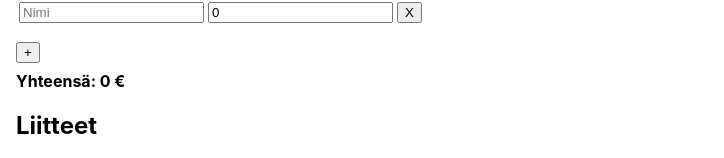
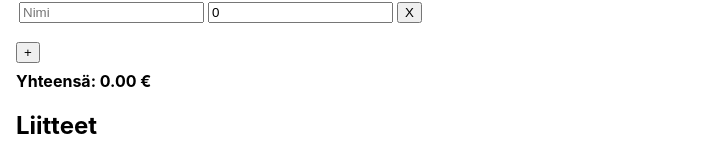
Before and after one commit to osakunta/expenses, a React (Create React App) app: page / in a window 1280 px wide. Shown: the part 599-757 px from the top of the page, without its empty margins (0-724 px from the left). Built offline with nearby package versions, Linux system fonts and the light colour scheme; the HTML template or start-up script is replaced by a standard one.

Commit message:
Fixed total price display in gui.

```diff
--- a/src/components/BillForm.js
+++ b/src/components/BillForm.js
@@ -21,7 +21,7 @@ const BillForm = (props) => {
       : total;
   };
 
-  const totalPrice = () => expenses.reduce(countFromForm, 0);
+  const totalPrice = () => expenses.reduce(countFromForm, 0).toFixed(2);
 
   const handleChangeExpenseName = (changeIndex) => (event) => {
     const newExpenses = expenses.map((expense, index) => {
--- a/src/utils/generate-pdf.js
+++ b/src/utils/generate-pdf.js
@@ -90,7 +90,7 @@ const generateBill = (doc, bill, date) => {
 
   doc.rect(105, 270, 90, 12);
   doc.text('Yhteensä EUR:', 105 + 2, 275);
-  doc.text(bill.expensesTotal.toFixed(2), 105 + 2, 280);
+  doc.text(bill.expensesTotal, 105 + 2, 280);
 };
 
 const generatePdf = async (bill) => {
```
